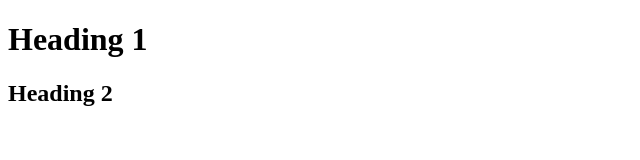
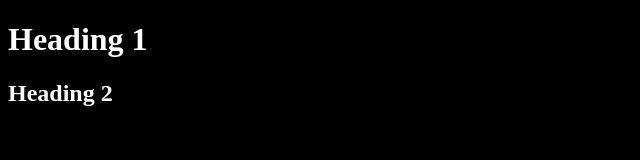
Before and after one commit to hasnainkhanprogramer/gitlearning2, a plain HTML site: page index.html in a window 1280 px wide. Shown: the whole page, without its empty margins (0-640 px from the left). Drawn offline with Linux system fonts and the light colour scheme.

Commit message:
added styles

```diff
--- a/index.html
+++ b/index.html
@@ -4,6 +4,7 @@
     <meta charset="UTF-8">
     <meta name="viewport" content="width=device-width, initial-scale=1.0">
     <title>Document</title>
+    <link rel="stylesheet" href="style.css">
 </head>
 <body>
     <h1>Heading 1</h1>
--- /dev/null
+++ b/style.css
@@ -0,0 +1,7 @@
+body{
+    background-color: black;
+}
+
+h1, h2, h3{
+    color: White;
+}
```
